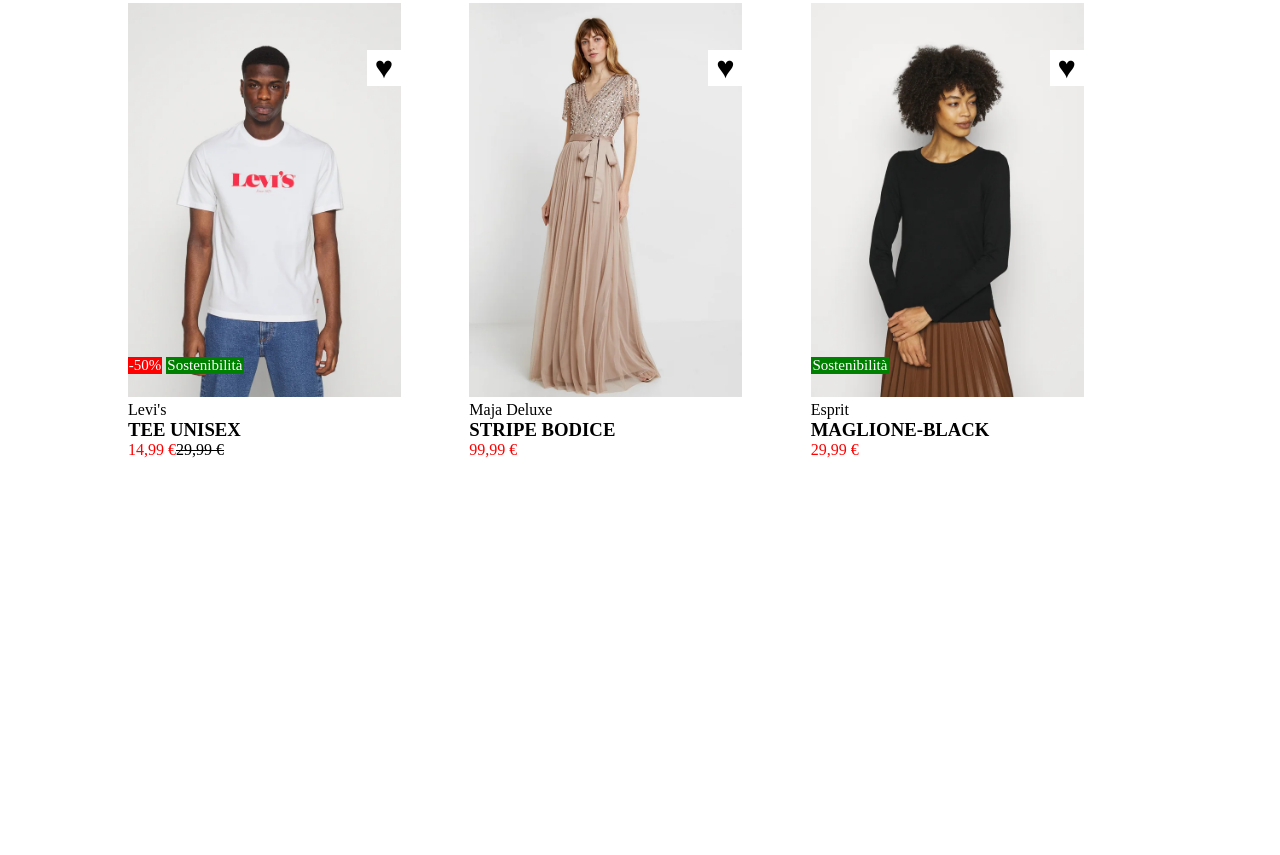
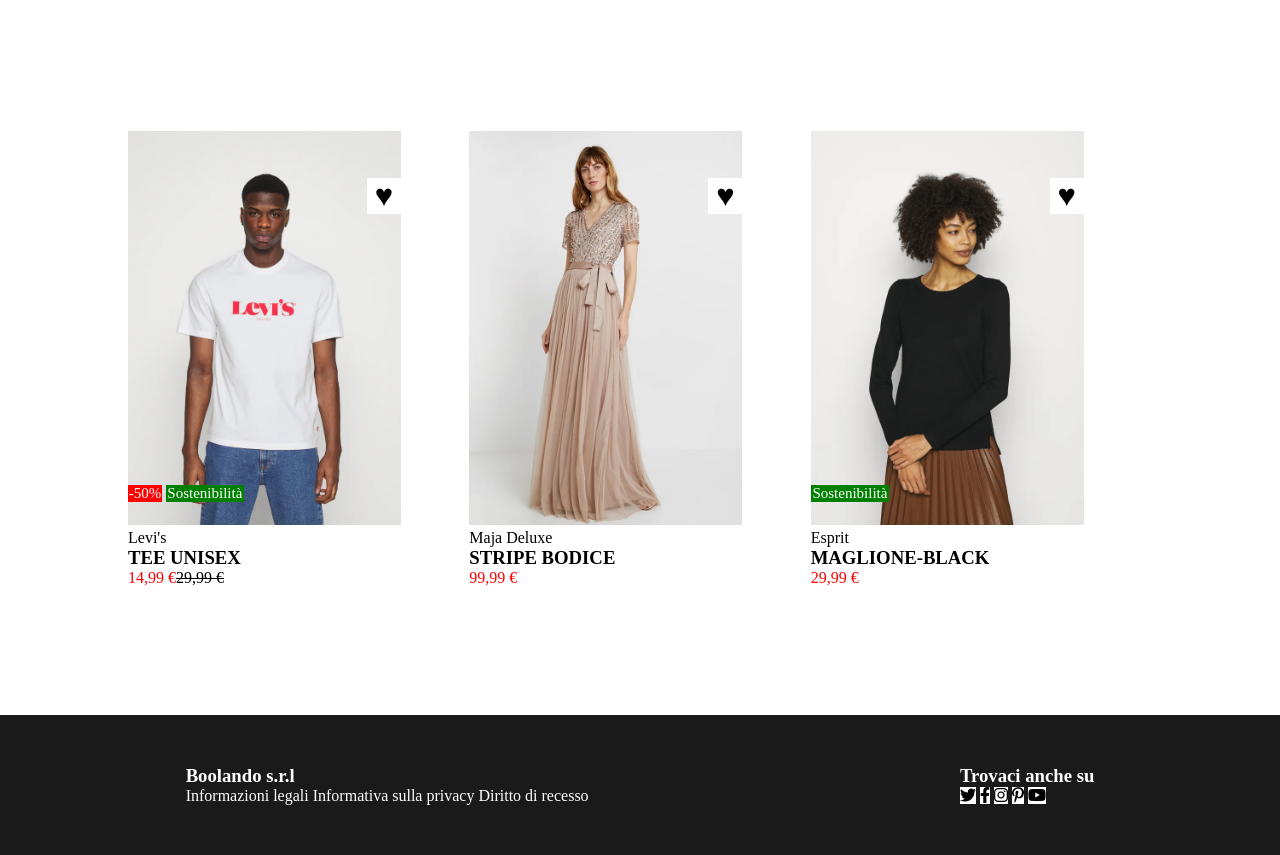
Before and after one commit to N1colas7/html-css-boolando, a plain HTML site: page index.html in a window 1280 px wide. Shown: the part 597-1452 px from the top of the page. Before the commit the page ends 1056 px from the top, so only its background shows below. Drawn offline with Linux system fonts and the light colour scheme; files whose address does not match are found by name.

Commit message:
finish_ex

```diff
--- a/css/style.css
+++ b/css/style.css
@@ -3,6 +3,7 @@
     margin: 0;
 
 }
+/* header */
 header{
     background-color:rgb(255, 105, 0);
     height: 75px;
@@ -18,6 +19,7 @@
     height: 40%;
     width: 10%;
 }
+/* main */
 .container{
     margin: 0 auto;
     height: 75%;
@@ -29,6 +31,7 @@
 }
 .col{
     width: calc(80% / 3);
+    margin-bottom: 10%;
 
 }
 .content{
@@ -98,3 +101,21 @@
 .col:hover .overlay{
     opacity: 1;
 }
+/* footer */
+footer{
+    background-color: rgb(26, 26, 26);
+    width: 100%;
+    height: 140px;
+}
+.foot{
+    height: 100%;
+    width: 100%;
+    display: flex;
+    justify-content: space-around;
+    align-items: center;
+    color: white;
+}
+.social_box{
+    background-color: white;
+    color: black;
+}
--- a/index.html
+++ b/index.html
@@ -131,7 +131,22 @@
         </div>
     </main>
     <footer>
-
+        <div class="foot">
+            <div class="text_foot">
+                <h3>Boolando s.r.l</h3>
+                <span>Informazioni legali</span>
+                <span>Informativa sulla privacy</span>
+                <span>Diritto di recesso</span>
+            </div>
+            <div class="social_foot">
+                <h3>Trovaci anche su</h3>
+                <span class="social_box"><i class="fa-brands fa-twitter"></i></span>
+                <span class="social_box"><i class="fa-brands fa-facebook-f"></i></span>
+                <span class="social_box"><i class="fa-brands fa-instagram"></i></span>
+                <span class="social_box"><i class="fa-brands fa-pinterest-p"></i></span>
+                <span class="social_box"><i class="fa-brands fa-youtube"></i></span>
+            </div>
+        </div>
     </footer>
 </body>
 </html>
```
